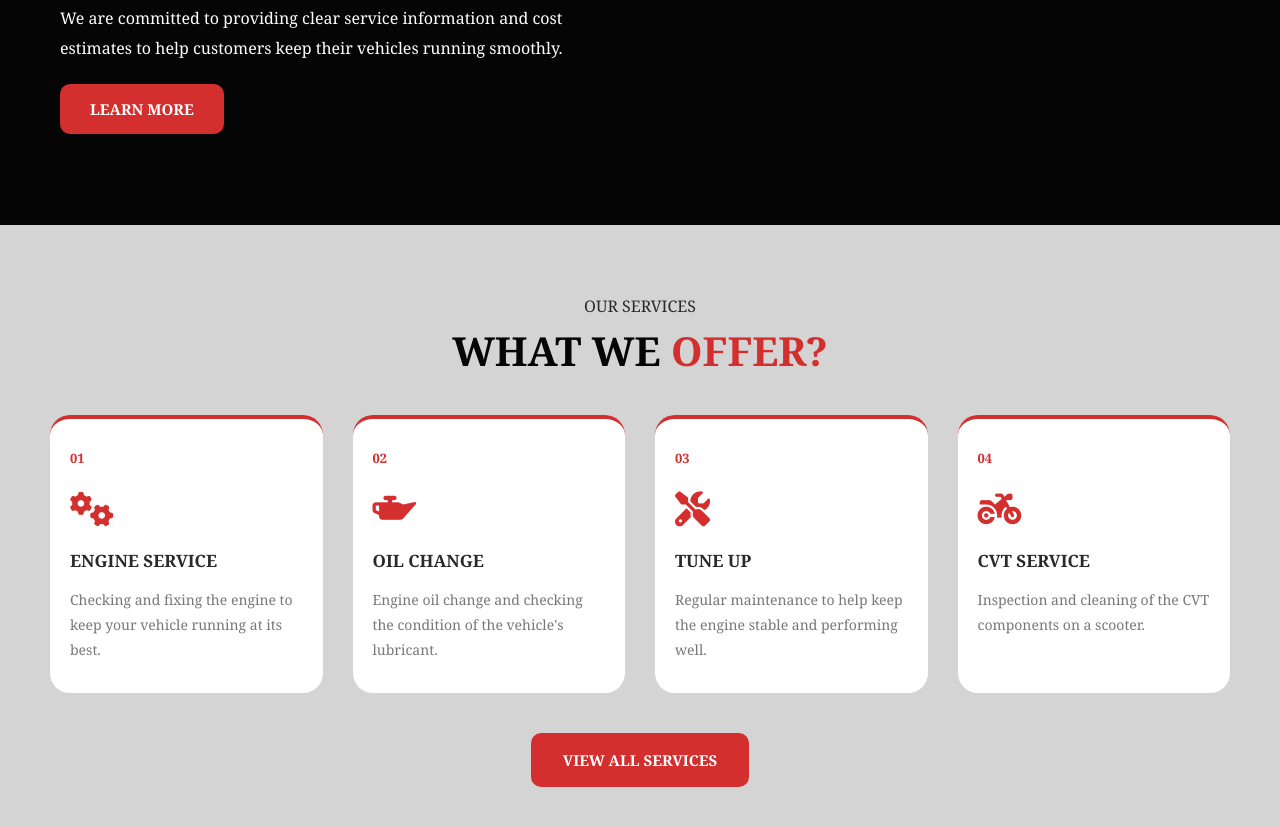
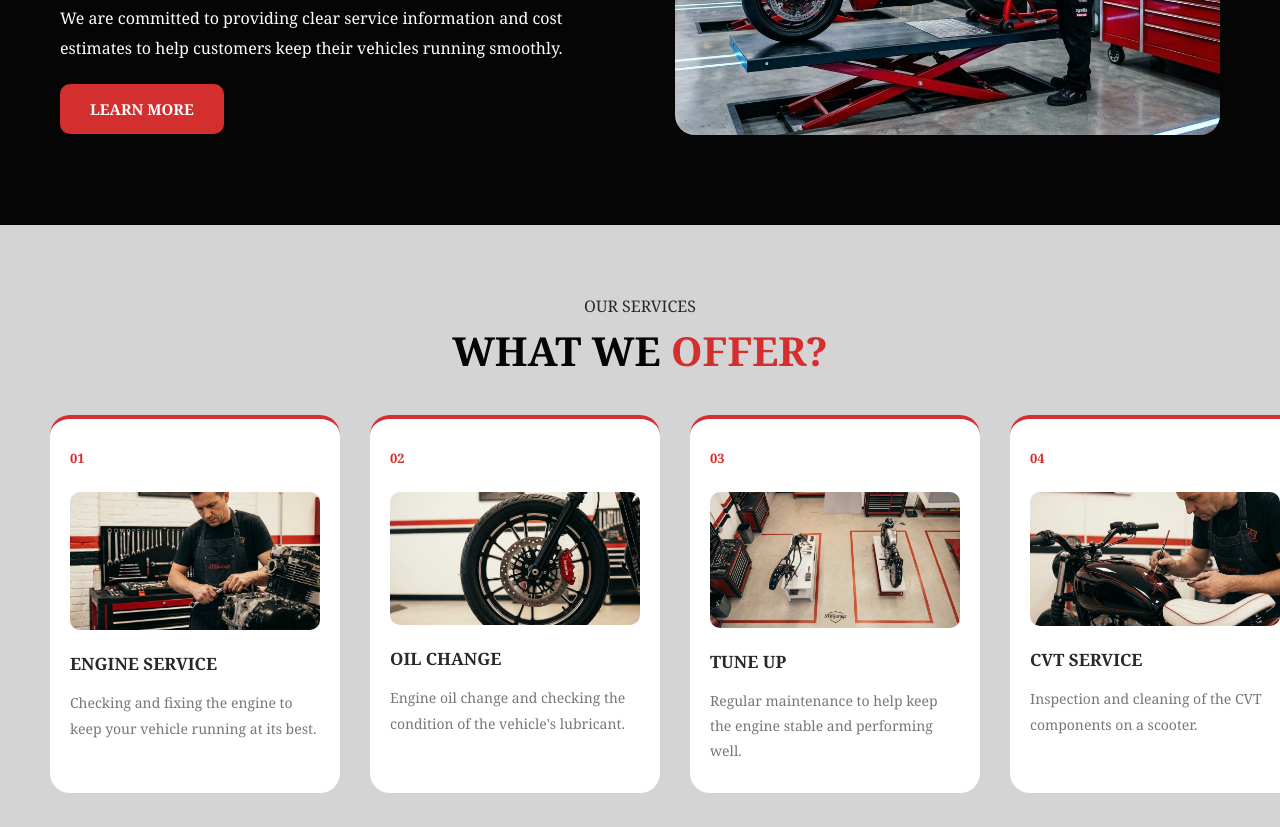
Before and after one commit to shrnforemtya-bot/str-garage, a plain HTML site: page index.html in a window 1280 px wide. Shown: the part 1235-2062 px from the top of the page. Drawn offline with Linux system fonts and the light colour scheme.

Commit message:
fix: replace service section in home page icons with images

```diff
--- a/index.html
+++ b/index.html
@@ -63,7 +63,7 @@
             <section class="who-preview">
                 <div class="who-image">
                     <img
-                        src="assets/images/about/hero-str.jpg"
+                        src="assets/images/hero/hero-str.jpg"
                         alt="Tim STR Garage"
                     />
                 </div>
@@ -103,7 +103,7 @@
                 <div class="services-container">
                     <div class="service-card">
                         <div class="service-number">01</div>
-                        <i class="fa-solid fa-gears"></i>
+                        <img src="assets/images/gallery/galeri-2.png" alt="Oil change photo">
                         <h3>ENGINE SERVICE</h3>
                         <p>
                             Checking and fixing the engine to keep your vehicle
@@ -113,7 +113,7 @@
 
                     <div class="service-card">
                         <div class="service-number">02</div>
-                        <i class="fa-solid fa-oil-can"></i>
+                        <img src="assets/images/gallery/galeri-4.png" alt="Oil change photo">
                         <h3>OIL CHANGE</h3>
                         <p>
                             Engine oil change and checking the condition of the
@@ -123,7 +123,7 @@
 
                     <div class="service-card">
                         <div class="service-number">03</div>
-                        <i class="fa-solid fa-screwdriver-wrench"></i>
+                        <img src="assets/images/gallery/galeri-6.png" alt="Oil change photo">
                         <h3>TUNE UP</h3>
                         <p>
                             Regular maintenance to help keep the engine stable
@@ -133,7 +133,7 @@
 
                     <div class="service-card">
                         <div class="service-number">04</div>
-                        <i class="fa-solid fa-motorcycle"></i>
+                        <img src="assets/images/gallery/galeri-8.png" alt="Oil change photo">
                         <h3>CVT SERVICE</h3>
                         <p>
                             Inspection and cleaning of the CVT components on a
--- a/styles/index.css
+++ b/styles/index.css
@@ -187,11 +187,12 @@
     margin-bottom: 25px;
 }
 
-.service-card i {
-    display: block;
-    font-size: 35px;
-    color: #d32f2f;
+.service-card img {
+    display: flex;
+    justify-content: center;
+    width: 250px;
     margin-bottom: 22px;
+    border-radius: 10px;
 }
 
 .service-card h3 {
```
